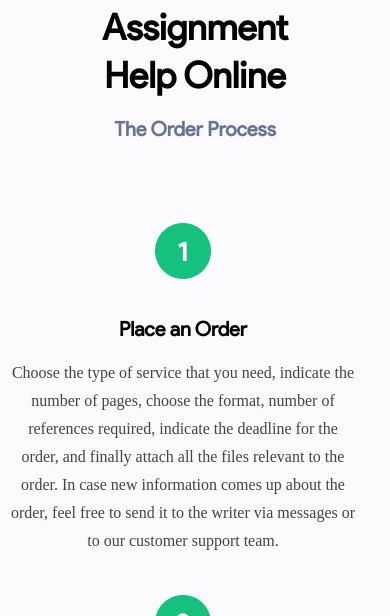
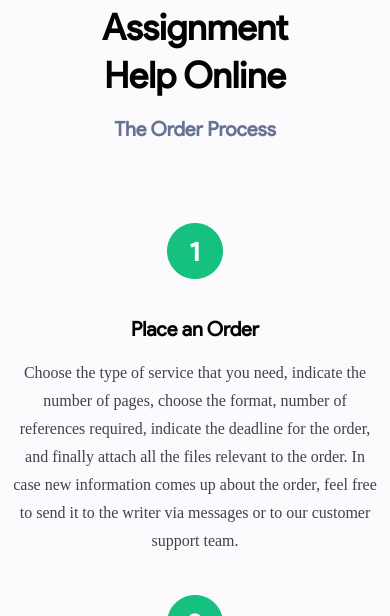
Before and after one commit to kolya130899/http-theassignmentlab, a PHP site: page / in a window 390 px wide. Shown: the part 5884-6500 px from the top of the page. Run offline with PHP 8.4, Linux system fonts and the light colour scheme; some libraries are stand-ins or nearby versions; some web fonts are replaced.

Commit message:
fix margins

```diff
--- a/css/style.css
+++ b/css/style.css
@@ -820,6 +820,11 @@ input[type="checkbox"]:checked + label:before {
     margin-top: 50px;
   }
 }
+@media screen and (max-width: 830px) {
+  .steps__container--item:not(:last-child) {
+    margin-right: 0;
+  }
+}
 @media screen and (max-width: 776px) {
   .guarantee__container--item:not(:last-child) {
     margin: 0 0 24px 0;
```
